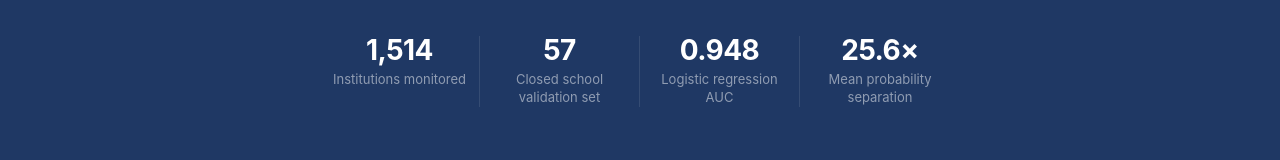
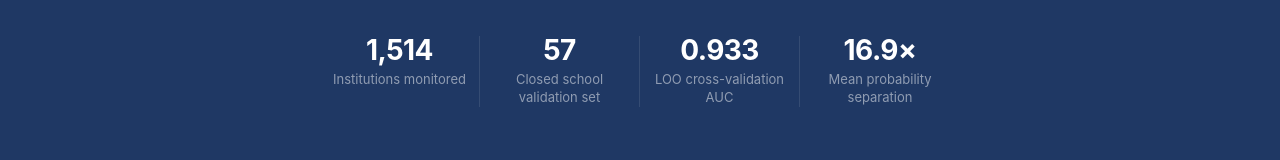
Before and after one commit to ecoulter350/institutional-risk-index, a Next.js app: page / in a window 1280 px wide. Shown: the part 556-716 px from the top of the page. Built offline with nearby package versions, Linux system fonts and the light colour scheme.

Commit message:
Update Hero.js

```diff
--- a/components/Hero.js
+++ b/components/Hero.js
@@ -93,8 +93,8 @@ export default function Hero() {
           {[
             { value: '1,514', label: 'Institutions monitored' },
             { value: '57', label: 'Closed school validation set' },
-            { value: '0.948', label: 'Logistic regression AUC' },
-            { value: '25.6×', label: 'Mean probability separation' },
+            { value: '0.933', label: 'LOO cross-validation AUC' },
+            { value: '16.9×', label: 'Mean probability separation' },
           ].map((stat, i) => (
             <div key={i} style={{
               borderRight: i < 3 ? '1px solid rgba(255,255,255,0.1)' : 'none',
```
